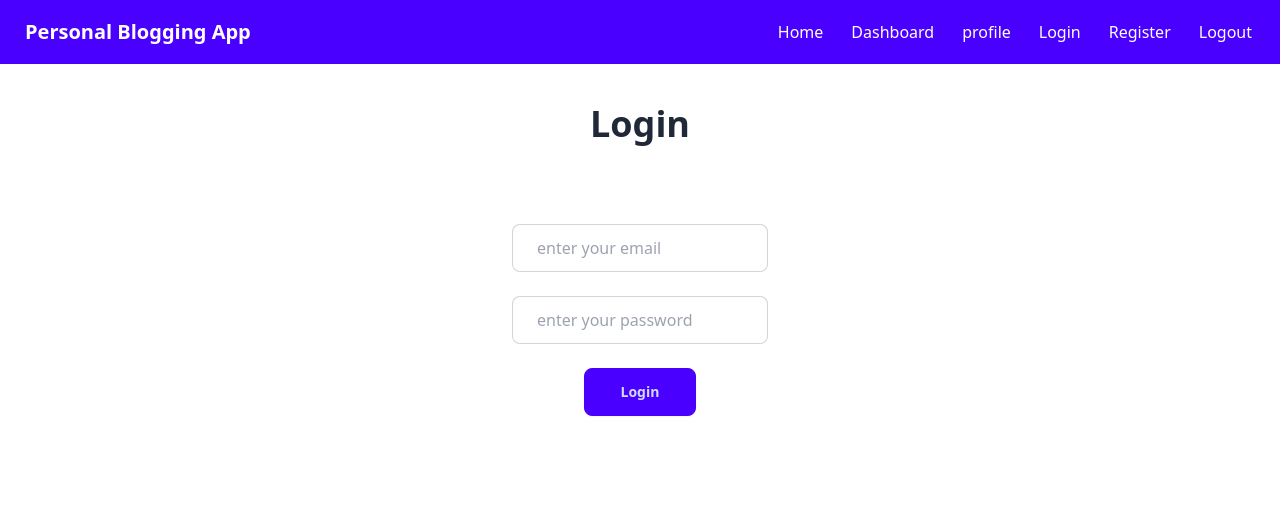
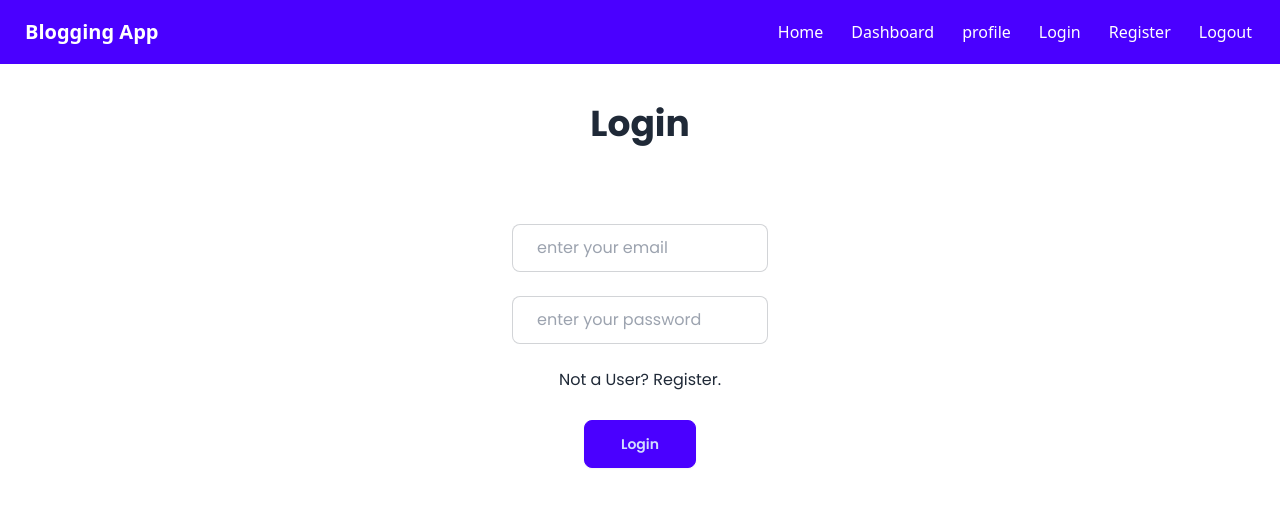
Before and after one commit to MuahammadArsalan/Blogging-app, a React (Vite) app: page /login in a window 1280 px wide. Shown: the top 506 px of the page. Built offline with nearby package versions, Linux system fonts and the light colour scheme; no server answers.

Commit message:
User Collection called

```diff
--- /dev/null
+++ b/profile.css
@@ -0,0 +1,7 @@
+@import url('https://fonts.googleapis.com/css2?family=Poppins:ital,wght@0,100;0,200;0,300;0,400;0,500;0,600;0,700;0,800;0,900;1,100;1,200;1,300;1,400;1,500;1,600;1,700;1,800;1,900&display=swap');
+
+
+.main-div{
+    font-family: "Poppins", system-ui;
+
+}
--- a/src/assets/Components/Navbar.jsx
+++ b/src/assets/Components/Navbar.jsx
@@ -46,7 +46,7 @@ let logout = async() => {
 
     <div>
 
-  <a className="btn btn-ghost text-xl text-white">Personal Blogging App</a>
+  <a className="btn btn-ghost text-xl text-white">Blogging App</a>
     </div>
 
   <div className='flex justify-center text-white gap-7 mr-5'>
--- a/src/assets/Configuration/FirebaseMethod.js
+++ b/src/assets/Configuration/FirebaseMethod.js
@@ -34,7 +34,7 @@ import app from "./FirebaseConfig.js"
     return new Promise((resolve, reject) => {
       createUserWithEmailAndPassword(auth, obj.email, obj.password)
         .then(async (res) => {
-          resolve((obj.id = res.user.uid));
+          resolve((obj.uid = res.user.uid));
           delete obj.password
           await addDoc(collection(db, "users"), obj)
             .then((res) => {
--- a/src/assets/Screens/Dashboard.jsx
+++ b/src/assets/Screens/Dashboard.jsx
@@ -37,18 +37,35 @@ try {
 
   // useEffect(()=>{
 
+    // },[])
 
 
-onAuthStateChanged(auth,async (user)=>{
-  if(user){
-    const get  = await getData('users' , user.uid)
-console.log(get);
-setgetUserInfo([...get])
-console.log(getUserInfo);
 
+  async  function get(){
+   try {
+    const abc  = await getData("users" , auth.currentUser.uid
+);
+   console.log(abc);
+
+
+   } catch (error) {
+    console.log(error);
+
+   }
   }
-})
-  // },[])
+  get()
+
+
+
+// onAuthStateChanged(auth,async (user)=>{
+//   if(user){
+//     const get  = await getData('users' , user.uid)
+// console.log(get);
+// setgetUserInfo([...get])
+// console.log(getUserInfo)
+
+//   }
+// })
 
 
 
--- a/src/assets/Screens/Home.jsx
+++ b/src/assets/Screens/Home.jsx
@@ -2,6 +2,7 @@ import React, { useEffect, useState } from 'react'
 import { auth, getAllData } from '../Configuration/FirebaseMethod'
 import { useNavigate } from 'react-router-dom'
 import { onAuthStateChanged } from 'firebase/auth'
+
 
 function Home() {
 
@@ -12,11 +13,14 @@ let navigate =  useNavigate()
 
 
   function profileParJanaH(){
+
+
     onAuthStateChanged(auth , (user)=>{
       if(user){
         // console.log(user.uid);
 navigate('/profile')
 }else{
+  alert('plz Login to switch profile ')
   navigate('/login')
 }
 
@@ -25,7 +29,19 @@ navigate('/profile')
   }
 
 const post = () => {
-  navigate('/dashboard')
+
+  onAuthStateChanged(auth , (user)=>{
+    if(user){
+      // console.log(user.uid);
+navigate('/dashboard')
+}else{
+alert('plz Login for posting blogs ')
+navigate('/login')
+}
+
+
+  })
+
 }
 
 useEffect(()=>{
@@ -75,7 +91,7 @@ return <div key={item.uid}  className='w-[60vw]'  style={{
   <p className='mt-3'>{item.description}</p>
 <div className='mt-5'>
 
-<button className='btn btn-primary w-[15rem] ml-0 h-[2rem]' onClick={()=> profileParJanaH()}>See All your posted Blogs</button>
+<button className='btn btn-primary w-[13rem] ml-0 h-[2rem]' onClick={()=> profileParJanaH()}>See All your posted Blogs</button>
 </div>
 </div>
 
--- a/src/assets/Screens/Login.jsx
+++ b/src/assets/Screens/Login.jsx
@@ -2,6 +2,7 @@ import React, { useRef, useState } from 'react'
 import { useForm } from "react-hook-form"
 import { loginUser } from '../Configuration/FirebaseMethod'
 import { useNavigate } from 'react-router-dom'
+import '/profile.css'
 
 
 
@@ -20,8 +21,14 @@ let email = useRef()
 let password = useRef()
 
 
+function notAuser(){
+
+  navigate('/register')
+}
+
 let loginUserFromFirebase = async(data ,e)=>{
   e.preventDefault()
+
   console.log(data);
 
   try {
@@ -48,9 +55,9 @@ navigate('/dashboard')
 <>
 
 
-<h1 className='text-center mt-10 text-4xl font-bold'>Login</h1>
+<h1 className='text-center mt-10 text-4xl font-bold main-div' >Login</h1>
 
-<form onSubmit={handleSubmit(loginUserFromFirebase)} className='m-[auto] mt-[5rem] w-[20vw] text-center'>
+<form onSubmit={handleSubmit(loginUserFromFirebase)} className='main-div m-[auto] mt-[5rem] w-[20vw] text-center'>
 
 {/* Email */}
 
@@ -91,7 +98,8 @@ navigate('/dashboard')
 </label>
  <br />
 
-<button className='btn btn-primary w-[7rem]'>Login</button>
+ <p className='cursor-pointer' onClick={notAuser}>Not a User? Register. </p> <br />
+<button className='btn btn-primary w-[7rem] mt-1'  >Login</button>
 
 </form>
 
--- a/src/assets/Screens/Profile.jsx
+++ b/src/assets/Screens/Profile.jsx
@@ -1,6 +1,8 @@
 import React, { useEffect, useState } from 'react'
 import { auth, getData } from '../Configuration/FirebaseMethod'
 import { useNavigate } from 'react-router-dom'
+
+import '/profile.css'
 
 function Profile() {
 const [profileBlogs , setProfileBlogs ] =  useState([])
@@ -25,7 +27,7 @@ getForProfilePage()
 
   return (
 <>
-<div className='bg-base-300'>
+<div className='bg-base-300 main-div'>
 
 
 <h1 className='ml-20 font-semibold text-3xl p-6'>All Blogs from this User</h1>
@@ -50,12 +52,12 @@ return <div key={item.uid}  className='w-[60vw]'  style={{
   <p className='mt-3'>{item.description}</p>
 <div className='mt-5'>
 
-<button className='btn btn-primary w-[15rem] ml-0 h-[2rem]' onClick={()=> BackJanaH()}>Back to All</button>
+<button className='btn btn-primary w-[7rem] ml-0 h-[2rem]' onClick={()=> BackJanaH()}>Back to All</button>
 </div>
 </div>
 
 
-}):   <h1  className='font-bold text-5xl p-6 text-center'>Loading..</h1>
+}):   <h1  className='font-bold text-5xl p-6 text-center'>Loading...</h1>
 }
 
 
--- a/src/assets/Screens/Register.jsx
+++ b/src/assets/Screens/Register.jsx
@@ -41,7 +41,9 @@ navigate('/login')
 
 }
 
-
+function register(){
+  navigate('/login')
+}
 
 
   return (
@@ -111,7 +113,10 @@ navigate('/login')
 
 </label>
 
-<button type='submit' className='btn btn-primary mt-10 w-[7rem]'>Register</button>
+<p className='cursor-pointer' onClick={register}>Already register? Login. </p> <br />
+
+
+<button type='submit' className='btn btn-primary mt-11 w-[7rem]'>Register</button>
 
 
 
```
Also changed, not shown: src/Css Files/dashboard.css (added), src/index.css (line endings or trailing spaces).
